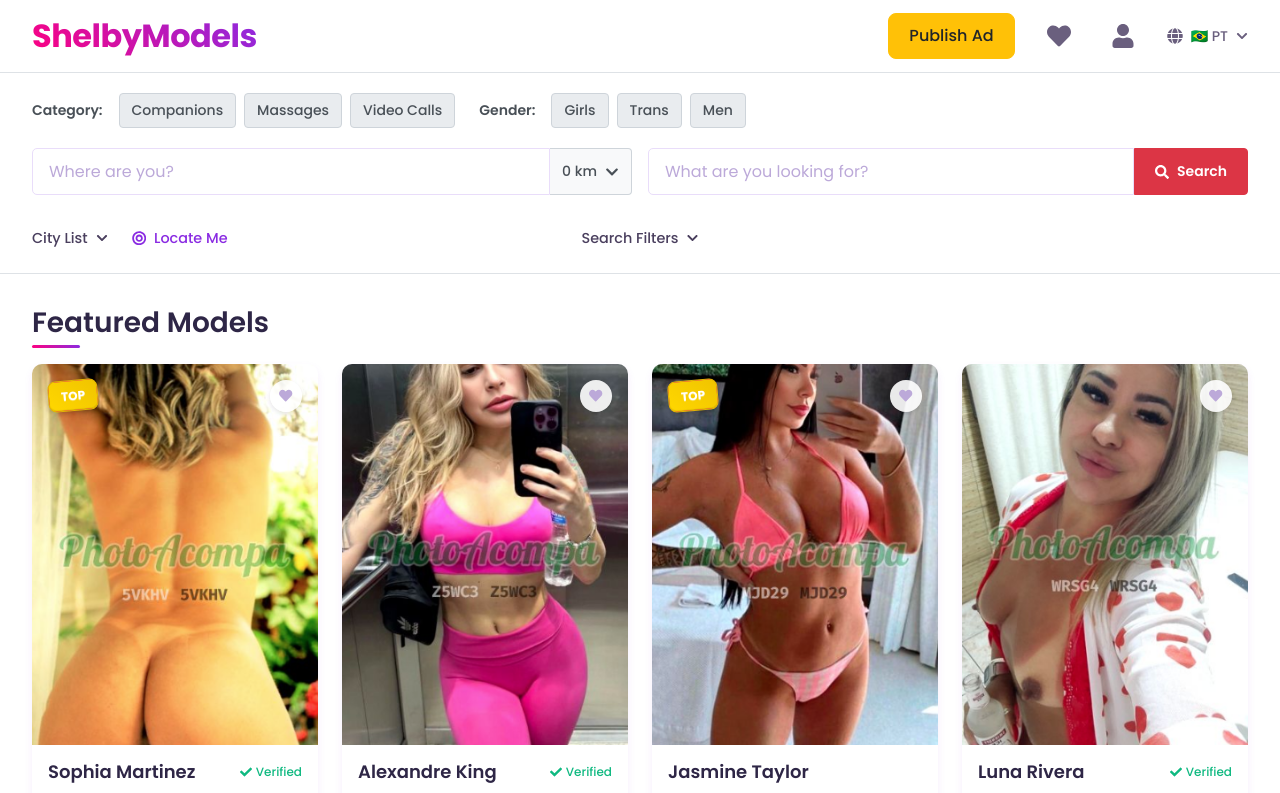
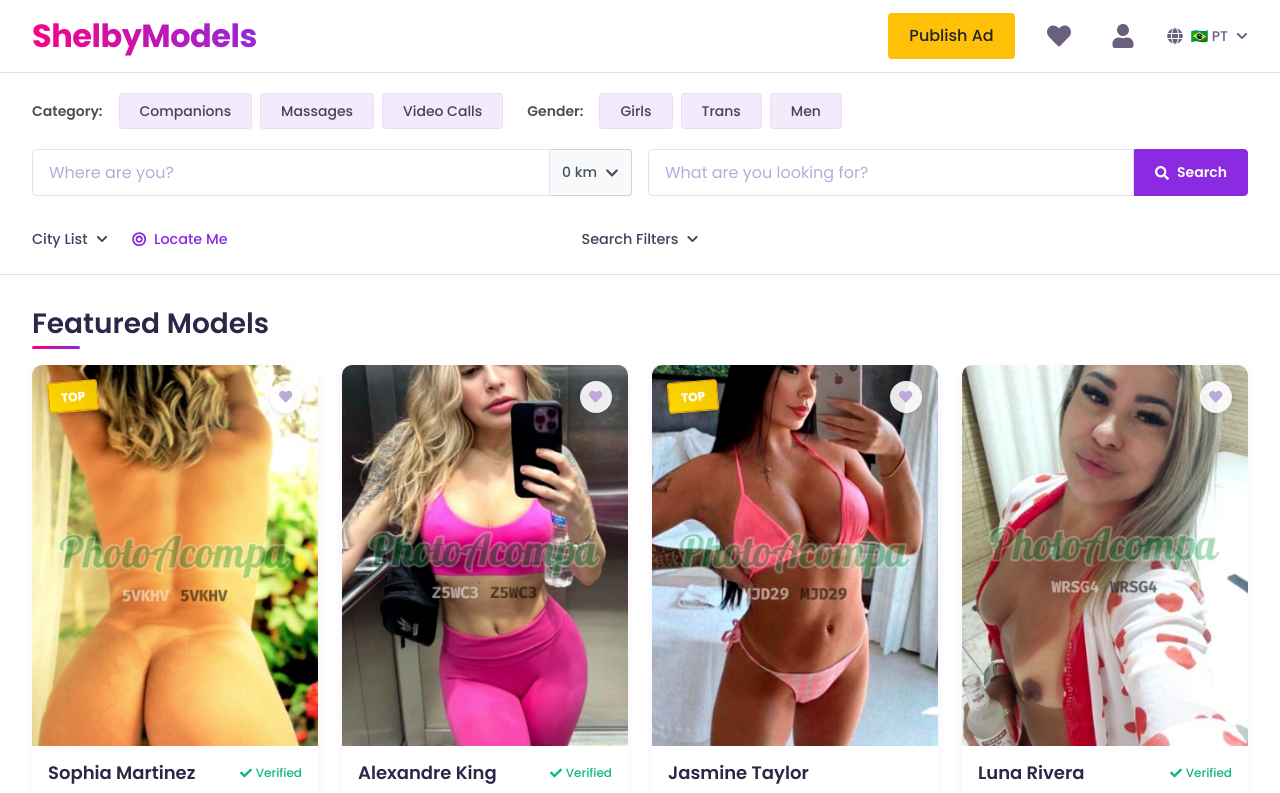
Before and after one commit to rodrigomarcell/ShelbyModels.Frontend, a React (Vite) app: page / in a window 1280 px wide. Shown: the top 793 px of the page. Built offline with nearby package versions, Linux system fonts and the light colour scheme.

Commit message:
Atualiza estilos dos componentes de filtro e barra de pesquisa, substituindo cores fixas por variáveis CSS para melhor manutenção. Ajusta o raio da borda do filtro e melhora a responsividade dos elementos.

```diff
--- a/src/components/header/Filters.css
+++ b/src/components/header/Filters.css
@@ -18,28 +18,27 @@
 }
 
 .tag {
-  display: inline-flex;
-  align-items: center;
-  padding: 6px 12px;
-  border-radius: 4px;
-  font-size: 14px;
+  background-color: var(--color-neutral-200);
+  border: 1px solid var(--color-neutral-300);
+  color: var(--color-neutral-700);
+  padding: 0.625rem 1.25rem;
+  border-radius: var(--radius-md);
   font-weight: 500;
-  background-color: #e9ecef;
-  color: #495057;
-  border: 1px solid #ced4da;
-  cursor: pointer;
-  text-decoration: none;
+  transition: all var(--transition-quick);
+  font-size: 0.875rem;
+  line-height: 1;
 }
 
 .tag:hover {
-  background-color: #dee2e6;
-  color: #343a40;
+  background-color: var(--color-neutral-300);
+  border-color: var(--color-neutral-400);
 }
 
 .tag.active {
-  background-color: #dc3545;
+  background-color: var(--color-primary-600);
   color: white;
-  border-color: #dc3545;
+  border-color: var(--color-primary-600);
+  box-shadow: var(--shadow-sm);
 }
 
 /* Responsive */
--- a/src/components/header/SearchBar.css
+++ b/src/components/header/SearchBar.css
@@ -92,18 +92,19 @@
   align-items: center;
   gap: 8px;
   padding: 0 20px;
-  background-color: #dc3545;
+  background-color: var(--color-primary-600);
   border-radius: 0 4px 4px 0;
   color: white;
   font-weight: 600;
-  border: 1px solid #dc3545;
+  border: 1px solid var(--color-primary-600);
   cursor: pointer;
   font-size: 14px;
+  transition: background-color var(--transition-quick);
 }
 
 .search-button:hover {
-  background-color: #c82333;
-  border-color: #c82333;
+  background-color: var(--color-primary-700);
+  border-color: var(--color-primary-700);
 }
 
 /* Responsive */
--- a/src/index.css
+++ b/src/index.css
@@ -54,7 +54,7 @@
 
   /* Border Radius */
   --radius-sm: 0.375rem;  /* 6px */
-  --radius-md: 0.5rem;    /* 8px */
+  --radius-md: 0.2rem;    /* 8px */
   --radius-lg: 0.625rem;  /* 10px */
 
   /* Shadows */
```
